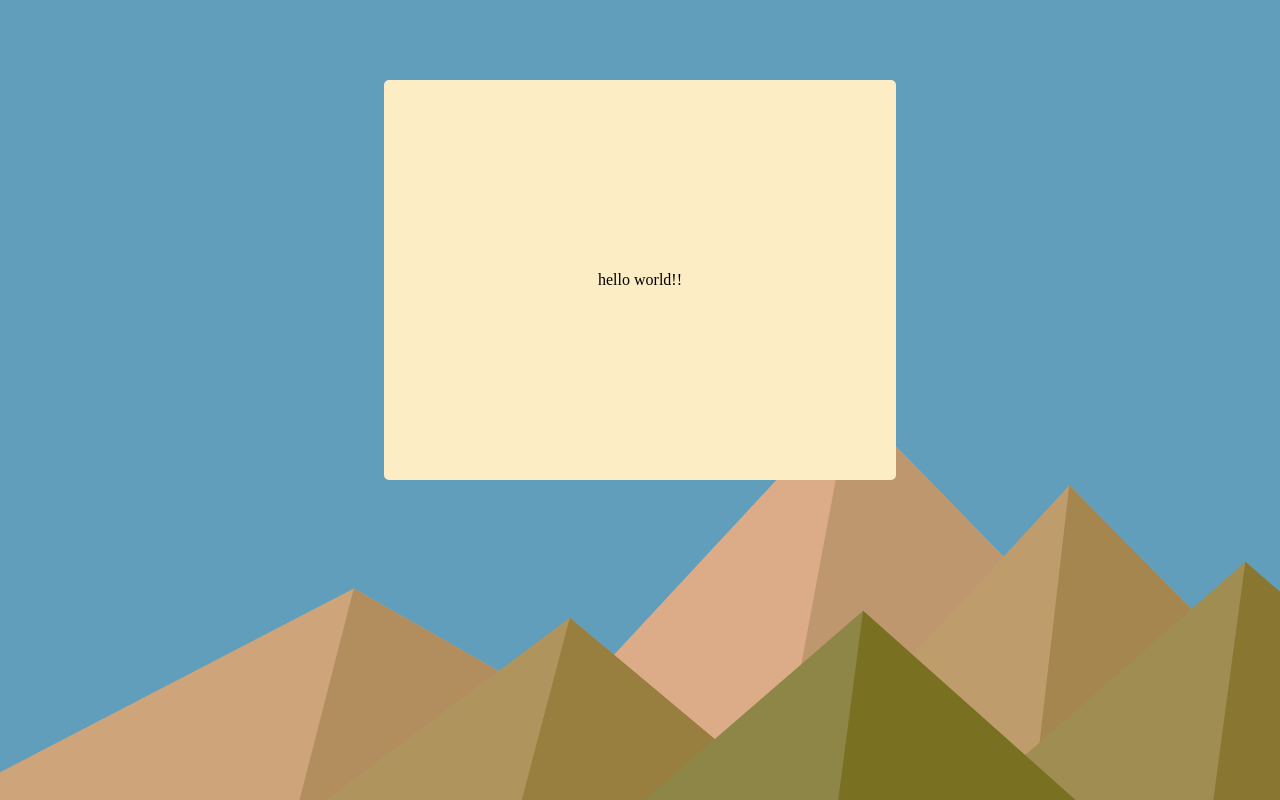
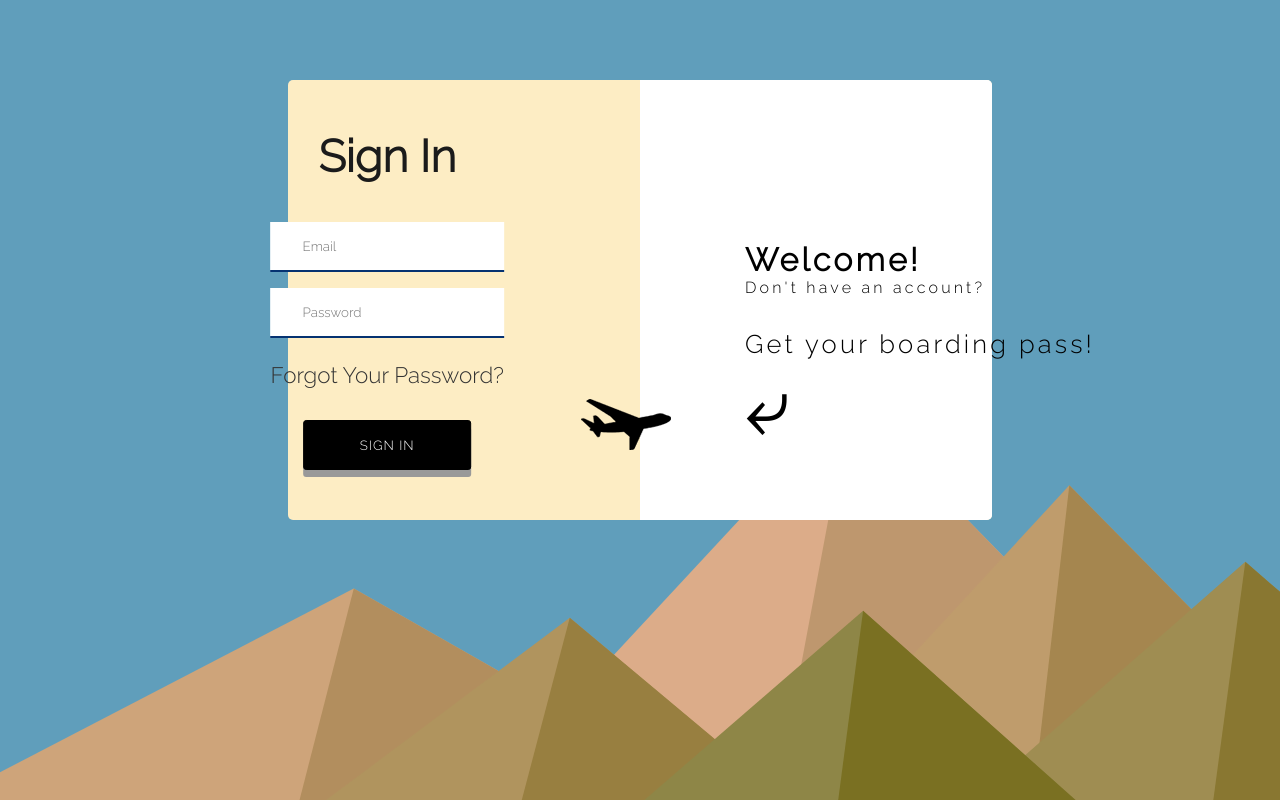
Before and after one commit to chelseaharris137/Vaca, a React app: page / in a window 1280 px wide. Built offline with nearby package versions, Linux system fonts and the light colour scheme.

Commit message:
added signup/login ui and css toggle

```diff
--- a/src/components/Form.js
+++ b/src/components/Form.js
@@ -1,21 +1,267 @@
-import React from "react";
+import React, { useState } from "react";
 import ReactDom from "react-dom";
+import PlaneIcon from "../images/plane.png";
 import styled, { keyframes } from "styled-components";
 
+const move = keyframes`
+0%{
+    opacity:0;
+}
+95%{
+    opacity:1;
+}
+`;
 const BackgroundBox = styled.div`
   background-color: #fdedc4;
-  color: #000;
-  height: 50vh;
-  width: 40%;
+  height: 55vh;
+  width: 55%;
   display: flex;
   justify-content: center;
   align-items: center;
   margin: 5rem auto;
   position: relative;
   border-radius: 5px;
+
+  .text1 {
+    z-index: ${(props) => (props.clicked ? "-700" : "700")};
+    transform: ${(props) =>
+      props.clicked ? "translateX(0)" : "translateX(80%)"};
+    transition: transform 1s ease-in-out;
+    animation: ${(props) => (props.clicked ? move : "none")} 1.5s;
+  }
+  .text2 {
+    z-index: ${(props) => (props.clicked ? "700" : "-700")};
+    animation: ${(props) => (props.clicked ? "none" : move)} 1.5s;
+    transform: ${(props) =>
+      props.clicked ? "translateX(-140%)" : "translateX(50%)"};
+    transition: transform 1s ease-in-out;
+  }
+  .signin {
+    position: absolute;
+    top: 0%;
+    text-align: center;
+    z-index: ${(props) => (props.clicked ? "-600" : "500")};
+    transform: ${(props) => (props.clicked ? "none" : "translateX(-70%)")};
+    transition: all 1s;
+  }
+  .signup {
+    position: absolute;
+    top: 0%;
+    text-align: center;
+    z-index: ${(props) => (props.clicked ? "500" : "-500")};
+    transform: ${(props) => (props.clicked ? "translateX(50%)" : "none")};
+    transition: all 1s;
+  }
 `;
-const Form = () => {
-  return <BackgroundBox>hello world!!</BackgroundBox>;
+
+const Box1 = styled.div`
+  width: 50%;
+  height: 100%;
+  position: absolute;
+  left: 0;
+  top: 0;
+  transform: ${(props) =>
+    props.clicked ? "translateX(90%)" : "translateX(10%)"};
+  transition: transform 1s;
+  &::after,
+  &::before {
+    content: "";
+    position: absolute;
+    width: 100%;
+    height: 100%;
+    background-color: transparent;
+    z-index: -200;
+  }
+  &::before {
+  }
+  &::after {
+  }
+`;
+
+const Box2 = styled.div`
+  background-color: #fff;
+  width: 50%;
+  height: 100%;
+  position: absolute;
+  right: 0;
+  top: 0;
+  z-index: 600;
+  transform: ${(props) =>
+    props.clicked ? "translateX(-122%)" : "translateX(0%)"};
+  transition: transform 1s;
+  border-radius: ${(props) => (props.clicked ? "5px 0 0 5px" : "0 5px 5px 0")};
+`;
+
+const Form = styled.form`
+  color: #1b1b1b;
+  font-family: "Raleway", sans-serif;
+  display: flex;
+  flex-direction: column;
+  align-items: center;
+  justify-content: center;
+  height: 100%;
+  padding: 0 4rem;
+  /* z-index: 100; */
+`;
+
+const Input = styled.input`
+  background-color: #fff;
+  font-family: "Raleway", sans-serif;
+  border: none;
+  border-bottom: 2px solid #053271;
+  padding: 1rem 2rem;
+  margin: 0.5rem 0;
+  width: 100%;
+  &:focus {
+    outline: none;
+    border: none;
+    border: 2px solid #053271;
+  }
+`;
+
+const Button = styled.button`
+  border-radius: 3px;
+  font-family: "Raleway", sans-serif;
+  padding: 1rem 3.5rem;
+  margin-top: 1rem;
+  border: 1px solid black;
+  background-color: black;
+  color: #fff;
+  text-transform: uppercase;
+  cursor: pointer;
+  letter-spacing: 1px;
+  box-shadow: 0 7px #999;
+  &:hover {
+    background-color: #1b1b1b;
+  }
+  &:active {
+    background-color: black;
+    box-shadow: 0 5px #666;
+    transform: translateY(4px);
+  }
+  &:focus {
+    outline: none;
+  }
+`;
+
+const Title = styled.h1`
+  font-size: 2.8rem;
+  margin-bottom: 2rem;
+  font-family: "Raleway", sans-serif;
+`;
+
+const Link = styled.a`
+  text-decoration: none;
+  color: #333;
+  font-size: 1.4rem;
+  margin: 1rem 0;
+  font-family: "Raleway", sans-serif;
+`;
+
+const ButtonAnimate = styled.button`
+  position: absolute;
+  z-index: 1000;
+  height: 5rem;
+  width: 5rem;
+  top: 70%;
+  border: none;
+  cursor: pointer;
+  right: ${(props) => (props.clicked ? "57%" : "47%")};
+  transform: ${(props) => (props.clicked ? "rotate(360deg)" : "rotate(0)")};
+  transition: all 1.5s;
+  background: transparent;
+  &::before {
+    content: url(${PlaneIcon});
+    font-size: 4rem;
+  }
+  &:focus {
+    outline: none;
+  }
+`;
+
+const Text = styled.div`
+  position: absolute;
+  font-family: "Raleway", sans-serif;
+  z-index: 1000;
+  font-size: 1rem;
+  display: flex;
+  flex-direction: column;
+  letter-spacing: 0.2rem;
+  color: #000;
+  .attention {
+    font-size: 1.6rem;
+    position: relative;
+    margin-top: 2rem;
+  }
+  .attention-icon {
+    position: absolute;
+    right: ${(props) => (props.clicked ? "0" : "none")};
+    top: 100%;
+    font-size: 5rem;
+  }
+`;
+const FormComp = () => {
+  const [click, setClick] = useState(false);
+  const handleClick = () => setClick(!click);
+  return (
+    <BackgroundBox clicked={click}>
+      <ButtonAnimate clicked={click} onClick={handleClick}></ButtonAnimate>
+
+      <Form className="signin">
+        <Title>Sign In</Title>
+        <Input type="email" name="email" id="emailId" placeholder="Email" />
+        <Input
+          type="password"
+          name="password"
+          id="passwordId"
+          placeholder="Password"
+        />
+        <Link href="#">Forgot Your Password?</Link>
+        <Button>Sign In</Button>
+      </Form>
+
+      <Form className="signup">
+        <Title>Sign Up</Title>
+        <Input
+          type="text"
+          name="username"
+          id="usernameId"
+          placeholder="Username"
+        />
+
+        <Input type="email" name="email" id="emailId" placeholder="Email" />
+        <Input
+          type="password"
+          name="password"
+          id="passwordId"
+          placeholder="Password"
+        />
+        <Link href="#" onClick={handleClick}>
+          Already have an Account?
+        </Link>
+        <Button>Sign Up</Button>
+      </Form>
+
+      <Text className="text1" clicked={click}>
+        <h1>Welcome!</h1>
+        Don't have an account?
+        <br />
+        <span className="attention">Get your boarding pass!</span>
+        <span className="attention-icon">⤶</span>
+      </Text>
+
+      <Text className="text2" clicked={click}>
+        <h1>Hi There!</h1>
+        Already have an account?
+        <br />
+        <span className="attention">Fly away!</span>
+        <span className="attention-icon">⤷</span>
+      </Text>
+
+      <Box1 clicked={click} />
+      <Box2 clicked={click} />
+    </BackgroundBox>
+  );
 };
 
-export default Form;
+export default FormComp;
--- a/src/index.html
+++ b/src/index.html
@@ -3,6 +3,11 @@
   <head>
     <meta charset="UTF-8" />
     <meta name="viewport" content="width=device-width, initial-scale=1.0" />
+    <link rel="preconnect" href="https://fonts.gstatic.com" />
+    <link
+      href="https://fonts.googleapis.com/css2?family=Raleway:wght@300&display=swap"
+      rel="stylesheet"
+    />
     <title>Vaca</title>
   </head>
   <body>
--- a/src/index.js
+++ b/src/index.js
@@ -1,13 +1,13 @@
 import React from "react";
 import ReactDom from "react-dom";
-import Form from "./components/Form";
+import FormComp from "./components/Form";
 import "./styles/App.scss";
 
 const App = () => {
   const env = process.env.NODE_ENV;
   return (
     <div>
-      <Form />
+      <FormComp />
     </div>
   );
 };
```
Also changed, not shown: src/images/plane.png (added).
